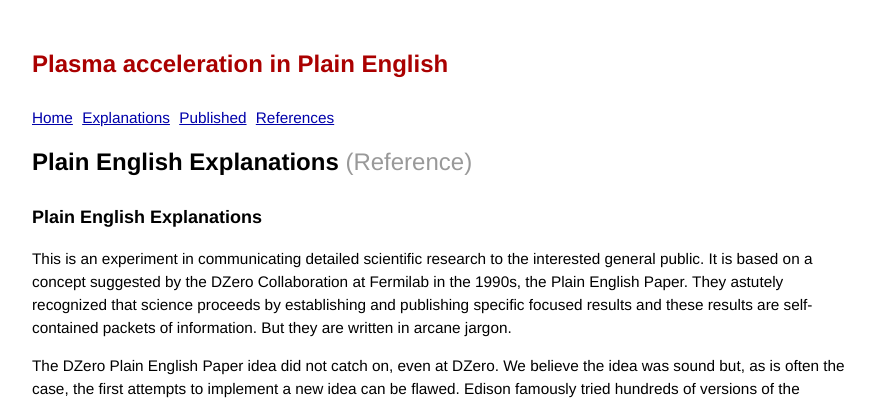
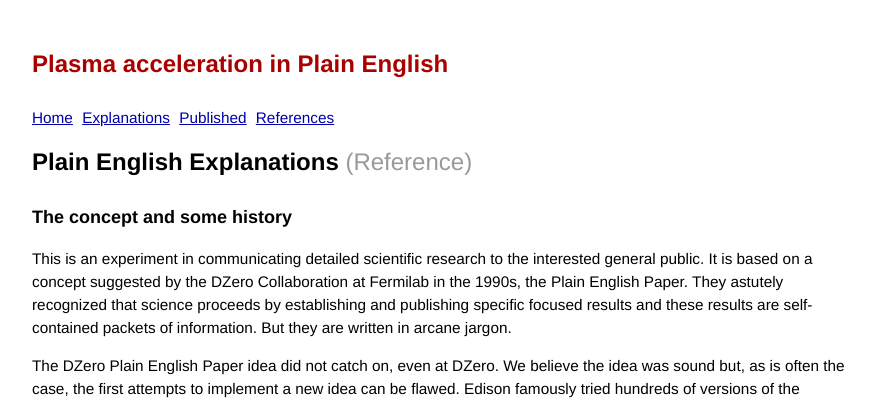
Before and after one commit to grbfacet/facet, a Jekyll site: the page built from plain-english-papers.md, in a window 1280 px wide. Shown: the top 400 px of the page, without its empty margins (193-1086 px from the left). Built offline with Jekyll 4.4.1, drawn with Linux system fonts in a browser that asks for light colours.

Commit message:
Update plain-english-papers.md

```diff
--- a/plain-english-papers.md
+++ b/plain-english-papers.md
@@ -4,7 +4,7 @@ title: Plain English Explanations
 pagetype: reference
 ---
 
-### Plain English Explanations
+### The concept and some history
 
 This is an experiment in communicating detailed scientific research to the interested general public. It is based on a concept suggested by the DZero Collaboration at Fermilab in the 1990s, the Plain English Paper. They astutely recognized that science proceeds by establishing and publishing specific focused results and these results are self-contained packets of information. But they are written in arcane jargon.
 
```
